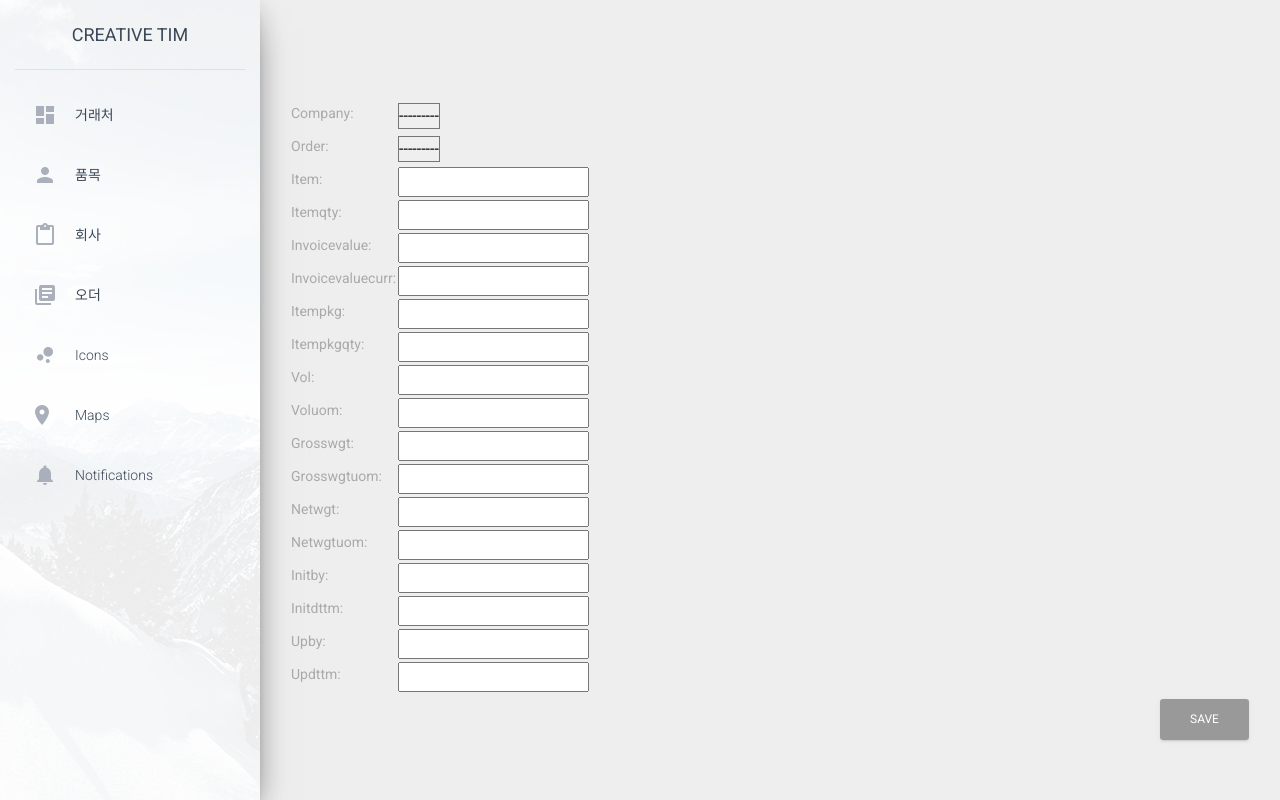
After one commit to Sungjin79/homepage, a Django app: page /business/order/1/create/ in a window 1280 px wide. The commit adds this page. Run offline with Django 3.2, Linux system fonts and the light colour scheme; data that the repository does not hold is empty; some libraries are stand-ins or nearby versions.

Commit message:
business order detail 추가

```diff
--- a/Cargo/urls.py
+++ b/Cargo/urls.py
@@ -18,28 +18,32 @@ from django.urls import path, include
 from party.views import PartyCreateView, PartyListView, CompanyListView, CompanyCreateView, FindLocationKeyword, \
     PartyUpdateView, ItemListView, ItemCreateView, ItemUpdateView, ItemDetailListView, ItemDetailCreateView, \
     ItemDetailUpdateView
-from business.views import OrderListView, OrderCreateView
+from business.views import OrderListView, OrderCreateView, OrderDetailListView, OrderDetailCreateView
 
 urlpatterns = [
     path('admin/', admin.site.urls),
     path('accounts/', include('accounts.urls')),
     path('accounts/', include('django.contrib.auth.urls')),
     path('', PartyListView.as_view(), name='party-list'),
-    path('party/create', PartyCreateView.as_view(), name='party-create'),
-    path('party/update/<int:pk>', PartyUpdateView.as_view(), name='party-update'),
+    path('party/create/', PartyCreateView.as_view(), name='party-create'),
+    path('party/update/<int:pk>/', PartyUpdateView.as_view(), name='party-update'),
 
     path('item/', ItemListView.as_view(), name='item-list'),
     path('item/create/', ItemCreateView.as_view(), name='item-create'),
-    path('item/update/<int:pk>', ItemUpdateView.as_view(), name='item-update'),
+    path('item/update/<int:pk>/', ItemUpdateView.as_view(), name='item-update'),
 
     path('item/<int:item_id>/', ItemDetailListView.as_view(), name='item-detail-list'),
     path('item/<int:item_id>/create/', ItemDetailCreateView.as_view(), name='item-detail-create'),
-    path('item/<int:item_id>/update/<int:pk>', ItemDetailUpdateView.as_view(), name='item-detail-update'),
+    path('item/<int:item_id>/update/<int:pk>/', ItemDetailUpdateView.as_view(), name='item-detail-update'),
 
     path('company/', CompanyListView.as_view(), name='company-list'),
     path('company/create/', CompanyCreateView.as_view(), name='company-create'),
-    path('location/keyword/<slug:keyword>', FindLocationKeyword),
+    path('location/keyword/<slug:keyword>/', FindLocationKeyword),
 
     path('business/order/', OrderListView.as_view(), name='order-list'),
-    path('business/order/create', OrderCreateView.as_view(), name='order-create'),
+    path('business/order/create/', OrderCreateView.as_view(), name='order-create'),
+
+    path('business/order/<int:order_id>/', OrderDetailListView.as_view(), name='order-detail-list'),
+    path('business/order/<int:order_id>/create/', OrderDetailCreateView.as_view(), name='order-detail-create'),
+#    path('business/order/<int:order_id>/update/<int:pk>/', OrderDetailUpdateView.as_view(), name='order-detail-update'),
 ]
--- a/business/admin.py
+++ b/business/admin.py
@@ -1,6 +1,7 @@
 from django.contrib import admin
 
-from business.models import Order
+from business.models import Order, OrderDetail
 
 # Register your models here.
 admin.site.register(Order)
+admin.site.register(OrderDetail)
--- a/business/models.py
+++ b/business/models.py
@@ -1,4 +1,6 @@
 from django.db import models
+from party.models import Company
+
 
 # Create your models here.
 class Order(models.Model):
@@ -53,3 +55,24 @@ class Order(models.Model):
     initdttm = models.CharField(max_length=14)
     upby = models.CharField(max_length=100)
     updttm = models.CharField(max_length=14)
+
+
+class OrderDetail(models.Model):
+    company = models.ForeignKey(Company, on_delete=models.CASCADE)
+    order = models.ForeignKey(Order, on_delete=models.CASCADE)
+    item = models.CharField(max_length=100)
+    itemqty = models.IntegerField()
+    invoicevalue = models.IntegerField()
+    invoicevaluecurr = models.CharField(max_length=3)
+    itempkg = models.CharField(max_length=100) # max_length 안나와있음
+    itempkgqty = models.IntegerField()
+    vol = models.IntegerField()
+    voluom = models.CharField(max_length=3)
+    grosswgt = models.IntegerField()
+    grosswgtuom = models.CharField(max_length=3)
+    netwgt = models.IntegerField()
+    netwgtuom = models.CharField(max_length=3)
+    initby = models.CharField(max_length=100)
+    initdttm = models.CharField(max_length=14)
+    upby = models.CharField(max_length=100)
+    updttm = models.CharField(max_length=14)
--- /dev/null
+++ b/business/templates/business/orderdetail_form.html
@@ -0,0 +1,18 @@
+{% extends 'base.html' %}
+{% block content %}
+
+<form action="" method="post">{% csrf_token %}
+    <table>
+        {{ form.as_table }}
+    </table>
+    <div align="right"><input type="submit" value="Save" class="btn" /></div>
+</form>
+
+<!--
+<select>
+{% for company in company_list %}
+  <option>{{company.company_name}}</option>
+{% endfor %}
+</select>
+-->
+{% endblock %}
--- a/business/views.py
+++ b/business/views.py
@@ -2,7 +2,7 @@ from django.shortcuts import render
 
 # Create your views here.
 from django.views.generic import CreateView, ListView, UpdateView
-from business.models import Order
+from business.models import Order, OrderDetail
 from django.urls import reverse
 
 from party.models import Company
@@ -54,6 +54,44 @@ class OrderCreateView(CreateView):
 
         print(Company.objects.all().query)
 
+        return context
 
 
+class OrderDetailListView(ListView):
+    model = OrderDetail
+
+    def get_queryset(self):
+        return OrderDetail.objects.filter(item=self.kwargs['order_id'])
+
+    def get_context_data(self, **kwargs):
+        context = super(OrderDetailListView, self).get_context_data(**kwargs)
+        context['order_id'] = self.kwargs['order_id']
+
         return context
+
+
+class OrderDetailCreateView(CreateView):
+    model = OrderDetail
+    fields = (
+        'company',
+        'order',
+        'item',
+        'itemqty',
+        'invoicevalue',
+        'invoicevaluecurr',
+        'itempkg',
+        'itempkgqty',
+        'vol',
+        'voluom',
+        'grosswgt',
+        'grosswgtuom',
+        'netwgt',
+        'netwgtuom',
+        'initby',
+        'initdttm',
+        'upby',
+        'updttm'
+    )
+
+    def get_success_url(self):
+        return reverse('order-list')
```
Also changed, not shown: business/templates/business/order_list.html (+17 -9 lines), business/templates/business/orderdetail_list.html (added, +14 -0 lines), business/migrations/0003_orderdetail.py (added).
